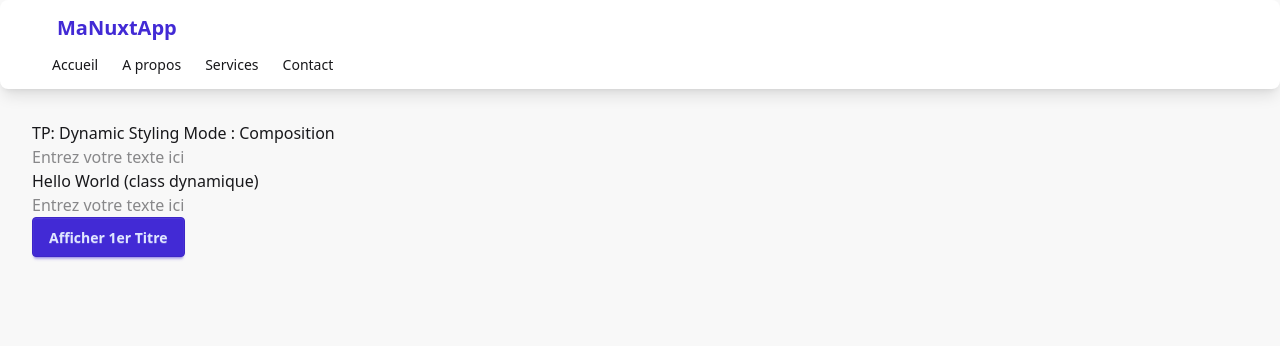
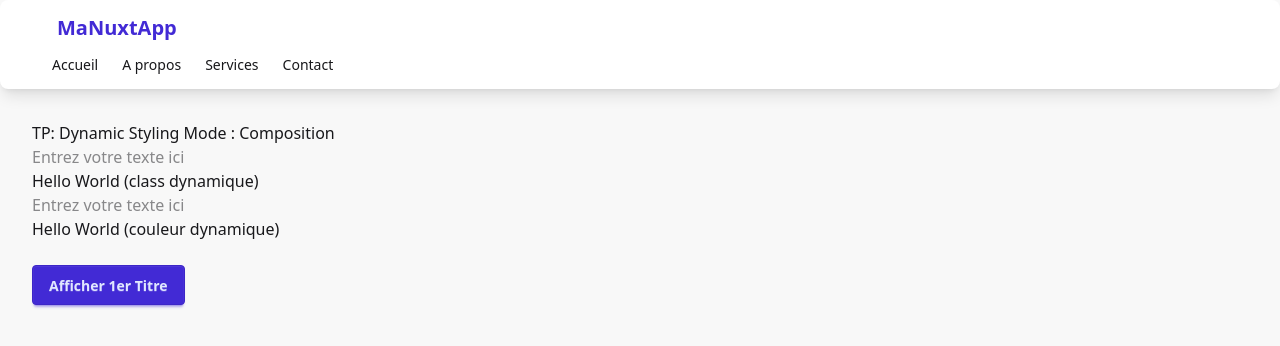
Before and after one commit to EcceHomo0/mega-cours-vue, a Vue app: page /tp_DynamicStyling in a window 1280 px wide. Shown: the top 346 px of the page. Built offline with nearby package versions, Linux system fonts and the light colour scheme.

Commit message:
TP eval rectifié

```diff
--- a/src/views/tps/tp_eval_styleDynamic.vue
+++ b/src/views/tps/tp_eval_styleDynamic.vue
@@ -3,7 +3,7 @@
     <input id="input1" placeholder="Entrez votre texte ici" v-model="texte"></input>
     <h2 id="h2_1" :class="[{ maClasseHello: texte === 'hello' , maClasseWorld: texte === 'world'},{invisible: estInvisible}]">Hello World (class dynamique)</h2>
     <input id="input2" placeholder="Entrez votre texte ici" v-model="couleur"></input>
-    <h2 id="h2_2" v-show="afficherTitre" :style="{ color: couleur }">Hello World (couleur dynamique)</h2>
+    <h2 id="h2_2" :style="{ color: couleur }">Hello World (couleur dynamique)</h2>
     <br></br>
     <button class="btn btn-primary" @click="visible = !visible">Afficher 1er Titre</button>
 </template>
```
